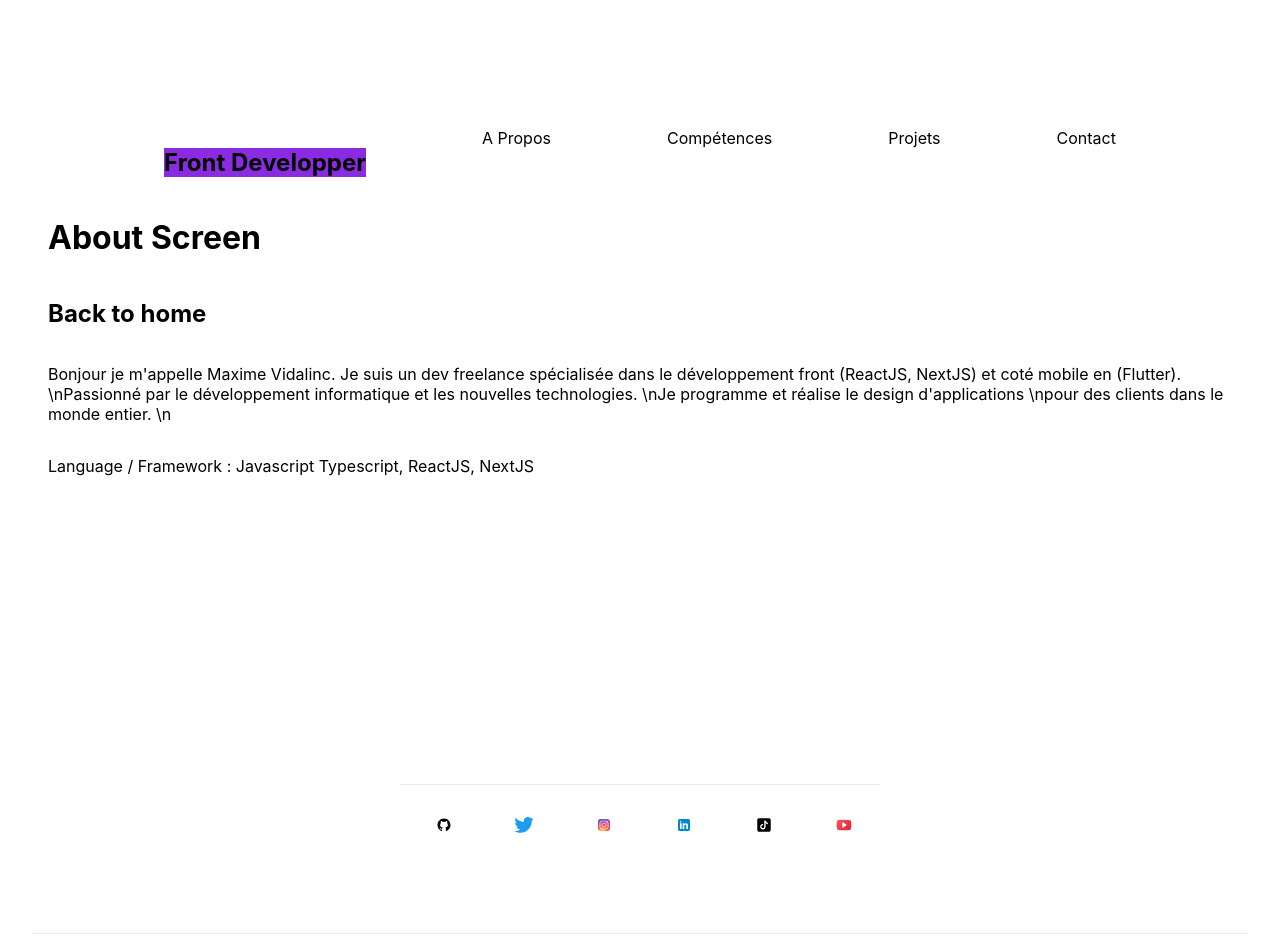
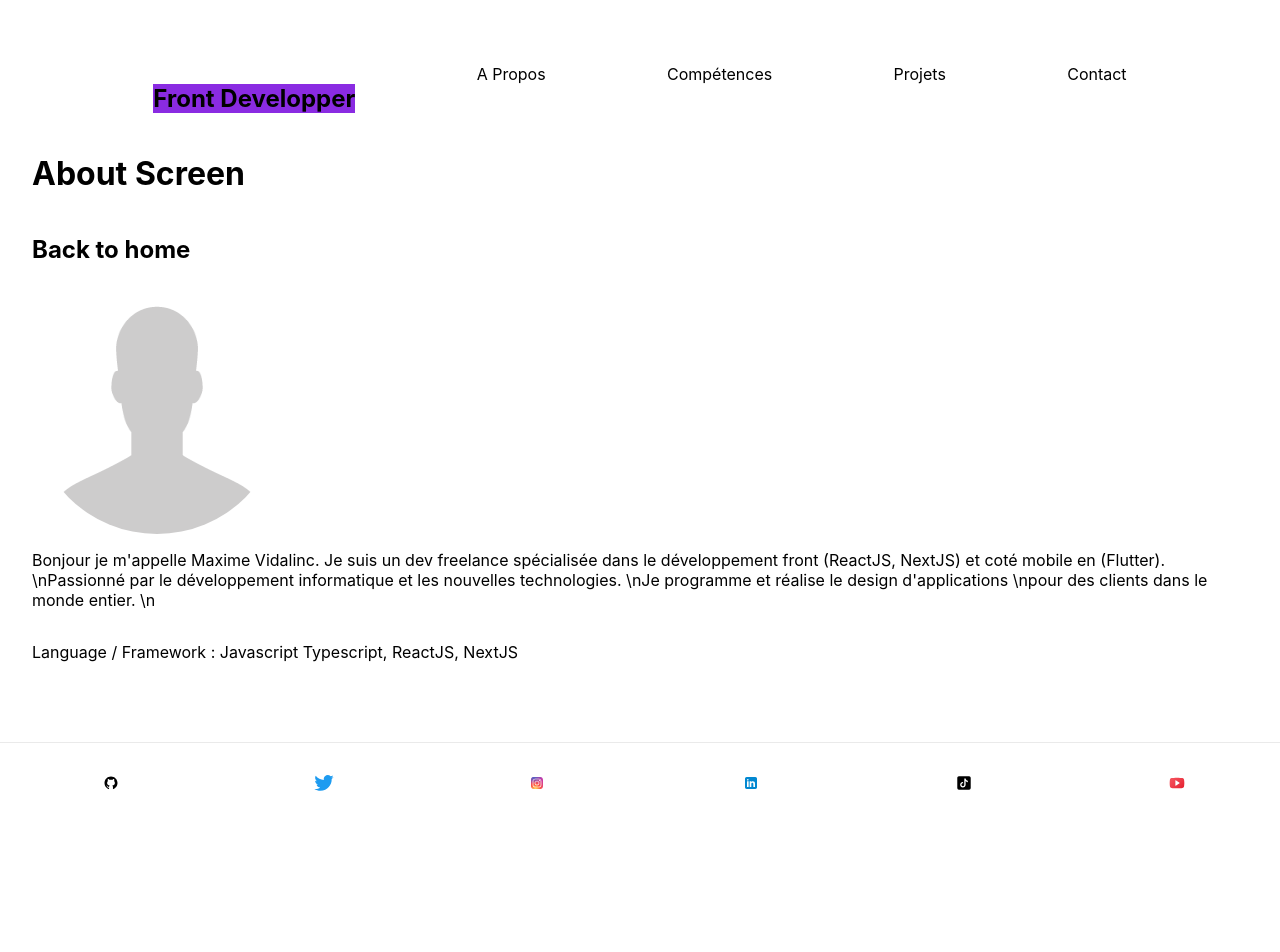
Before and after one commit to Maxvyr/maxvyr-site, a Next.js app: page / in a window 1280 px wide. Shown: the top 952 px of the page. After the commit the page ends 823 px from the top, so only its background shows below. Built offline with nearby package versions, Linux system fonts and the light colour scheme.

Commit message:
💄 add placejolder avatar

```diff
--- a/components/top_bar.tsx
+++ b/components/top_bar.tsx
@@ -10,7 +10,7 @@ const TopBar : NextPage = () => {
                 Front Developper
             </h2>
             <Link
-                href="/screen/about"
+                href="/"
                 className={styles.items}
             >
                     <a>A Propos</a>
--- a/pages/index.tsx
+++ b/pages/index.tsx
@@ -1,8 +1,11 @@
 import type { NextPage } from 'next'
 import Head from 'next/head'
+import Link from 'next/link'
+import Image from 'next/image'
 import Footer from '../components/footer'
-import About from '../pages/screen/about'
+import TopBar from '../components/top_bar'
 import styles from '../styles/Home.module.css'
+import profilPic from '../public/avatar-placeholder.png'
 
 const Home: NextPage = () => {
   return (
@@ -14,7 +17,23 @@ const Home: NextPage = () => {
       </Head>
 
       <main className={styles.main}>
-        <About />
+          <TopBar />
+          <h1>About Screen</h1>
+          <h2>
+              <Link href="/">
+              <a>Back to home</a>
+              </Link>
+          </h2>
+          <Image
+              className={styles.profilPic}
+                  src={profilPic}
+                  alt="Maxime Vidalinc Profil Picture"
+                  width={250}
+                  height={250}
+                  layout="fixed"
+                  />
+          <p>Bonjour je m'appelle Maxime Vidalinc. Je suis un dev freelance spécialisée dans le développement front (ReactJS, NextJS) et coté mobile en (Flutter). \nPassionné par le développement informatique et les nouvelles technologies. \nJe programme et réalise le design d'applications \npour des clients dans le monde entier. \n</p>
+          <p>Language / Framework : Javascript Typescript, ReactJS, NextJS</p>
       </main>
 
       <footer className={styles.footer}>
--- a/pages/screen/about.tsx
+++ /dev/null
@@ -1,29 +0,0 @@
-import type { NextPage } from 'next'
-import Link from 'next/link'
-import Footer from '../../components/footer'
-import TopBar from '../../components/top_bar'
-import styles from '../../styles/about.module.css'
-
-const About : NextPage = () => {
-    return (
-        <>
-            <main className={styles.main}>
-                <TopBar />
-                <h1>About Screen</h1>
-                <h2>
-                    <Link href="/">
-                    <a>Back to home</a>
-                    </Link>
-                </h2>
-                <p>Bonjour je m'appelle Maxime Vidalinc. Je suis un dev freelance spécialisée dans le développement front (ReactJS, NextJS) et coté mobile en (Flutter). \nPassionné par le développement informatique et les nouvelles technologies. \nJe programme et réalise le design d'applications \npour des clients dans le monde entier. \n</p>
-                <p>Language / Framework : Javascript Typescript, ReactJS, NextJS</p>
-            </main>
-
-            <footer className={styles.footer}>
-                <Footer />
-            </footer>
-        </>
-    )
-}
-
-export default About
--- a/styles/Home.module.css
+++ b/styles/Home.module.css
@@ -1,15 +1,15 @@
 .container {
-  padding: 0 2rem;
+  padding: 0;
 }
 
 .main {
-  min-height: 100vh;
-  padding: 4rem 0;
+  min-height: 90vh;
+  padding: 4rem 2rem;
   flex: 1;
   display: flex;
   flex-direction: column;
-  justify-content: center;
-  align-items: center;
+  justify-content: baseline;
+  align-items: stretch;
 }
 
 .footer {
@@ -26,6 +26,12 @@
   justify-content: center;
   align-items: center;
   flex-grow: 1;
+}
+
+.profilPic {
+  vertical-align: middle;
+  border-radius: 50%;
+  background-color: blueviolet;
 }
 
 .title a {
--- a/styles/about.module.css
+++ /dev/null
@@ -1,18 +0,0 @@
-.main {
-  min-height: 90vh;
-  padding: 4rem 1rem;
-  flex: 1;
-  display: flex;
-  flex-direction: column;
-  justify-content: baseline;
-  align-items: stretch;
-}
-
-.footer {
-    display: flex;
-    flex: 1;
-    padding: 2rem 0;
-    border-top: 1px solid #eaeaea;
-    justify-content: space-evenly;
-    align-items: center;
-  }
--- a/styles/contact.module.css
+++ b/styles/contact.module.css
@@ -1,6 +1,6 @@
 .main {
   min-height: 90vh;
-  padding: 4rem 1rem;
+  padding: 4rem 2rem;
   flex: 1;
   display: flex;
   flex-direction: column;
--- a/styles/projects.module.css
+++ b/styles/projects.module.css
@@ -1,6 +1,6 @@
 .main {
   min-height: 90vh;
-  padding: 4rem 1rem;
+  padding: 4rem 2rem;
   flex: 1;
   display: flex;
   flex-direction: column;
--- a/styles/skills.module.css
+++ b/styles/skills.module.css
@@ -1,6 +1,6 @@
 .main {
   min-height: 90vh;
-  padding: 4rem 1rem;
+  padding: 4rem 2rem;
   flex: 1;
   display: flex;
   flex-direction: column;
```
Also changed, not shown: public/avatar-placeholder.png (added).
